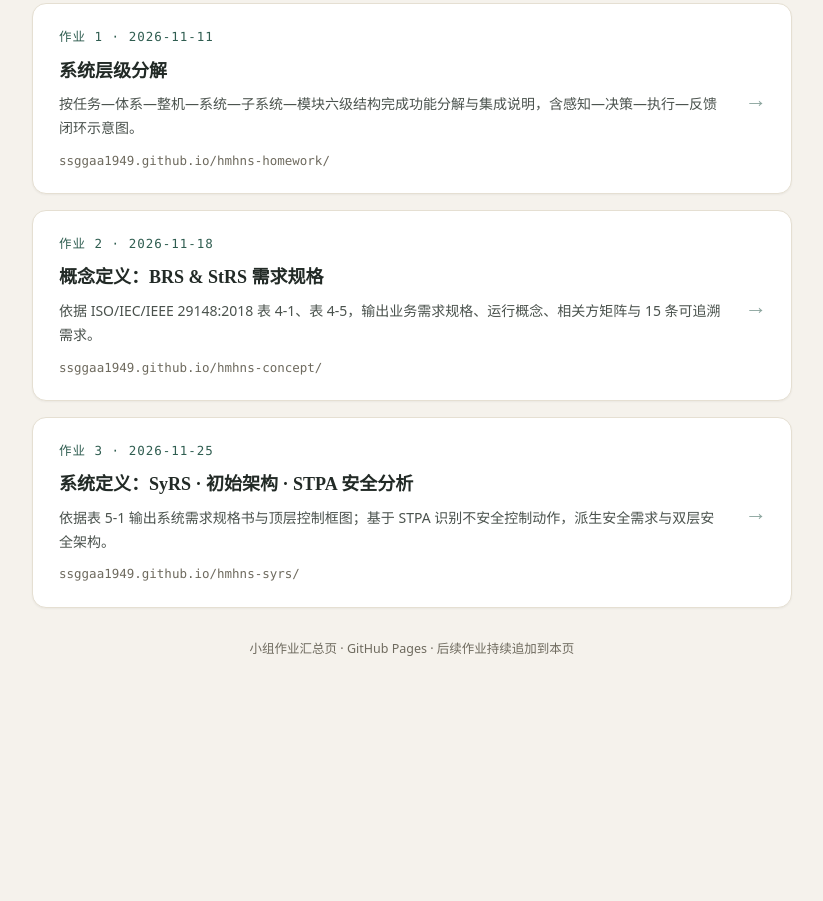
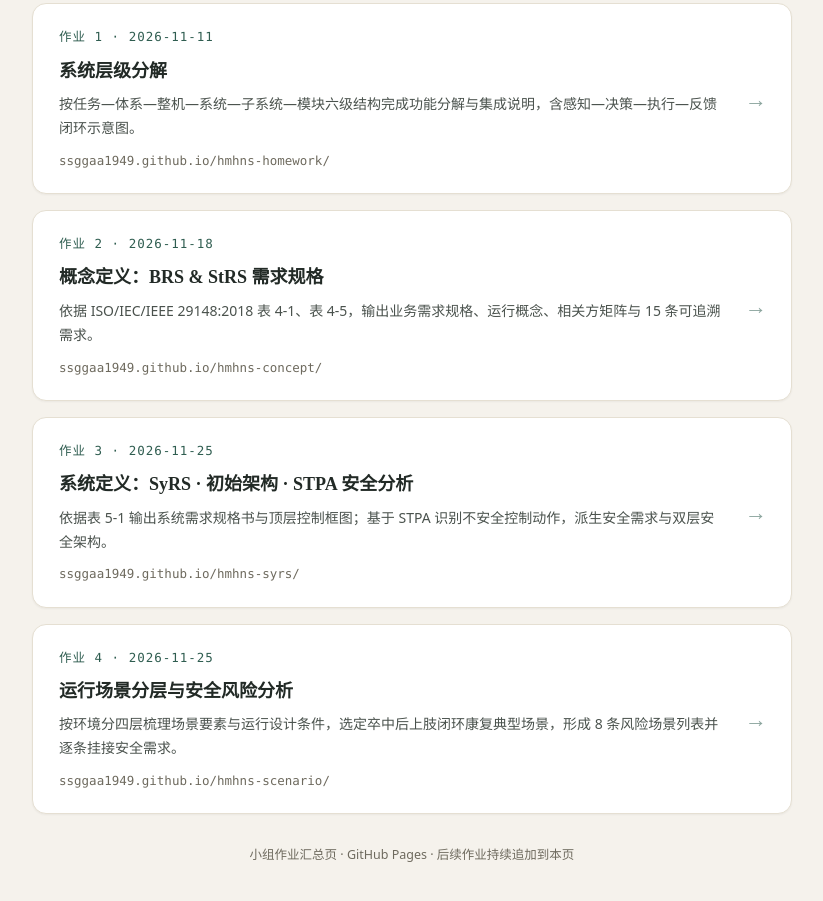
Before and after one commit to ssggaa1949/ssggaa1949.github.io, a plain HTML site: page index.html in a window 1280 px wide. Shown: the part 273-1174 px from the top of the page, without its empty margins (228-1051 px from the left). Before the commit the page ends 980 px from the top, so only its background shows below. Drawn offline with Linux system fonts and the light colour scheme; a web font is replaced by a local one.

Commit message:
Add files via upload

```diff
--- a/index.html
+++ b/index.html
@@ -56,6 +56,14 @@
     <div class="go">→</div>
   </a>
 
+  <a class="item" href="https://ssggaa1949.github.io/hmhns-scenario/">
+    <div class="num">作业 4 · 2026-11-25</div>
+    <h2>运行场景分层与安全风险分析</h2>
+    <p>按环境分四层梳理场景要素与运行设计条件，选定卒中后上肢闭环康复典型场景，形成 8 条风险场景列表并逐条挂接安全需求。</p>
+    <div class="url">ssggaa1949.github.io/hmhns-scenario/</div>
+    <div class="go">→</div>
+  </a>
+
   <footer>小组作业汇总页 · GitHub Pages · 后续作业持续追加到本页</footer>
 </div>
 </body>
```
